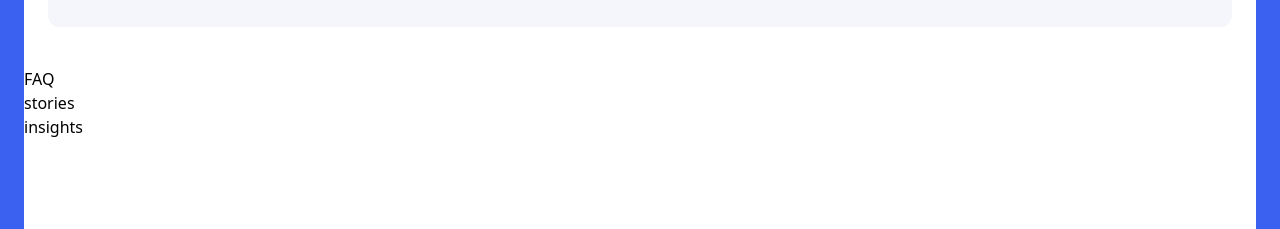
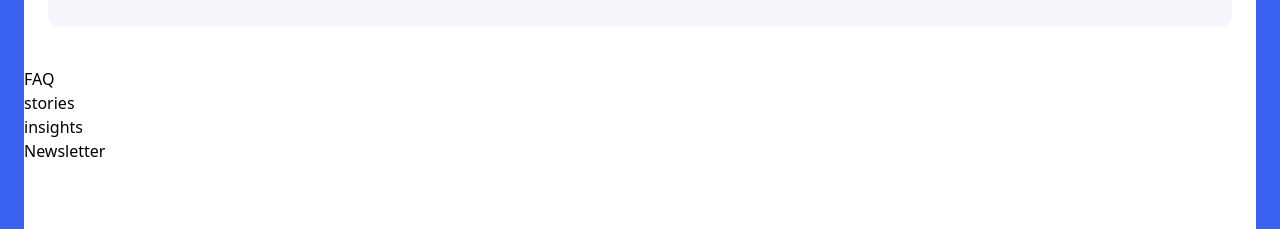
Before and after one commit to Andreyhuey/evobank, a React (Vite) app: page / in a window 1280 px wide. Shown: the part 3680-3909 px from the top of the page. Built offline with nearby package versions, Linux system fonts and the light colour scheme.

Commit message:
newsletter component added

```diff
--- a/src/components/Newsletter.tsx
+++ b/src/components/Newsletter.tsx
@@ -1,7 +1,7 @@
 const Newsletter = () => {
   return (
     <div>
-      <></>
+      <>Newsletter</>
     </div>
   );
 };
```
